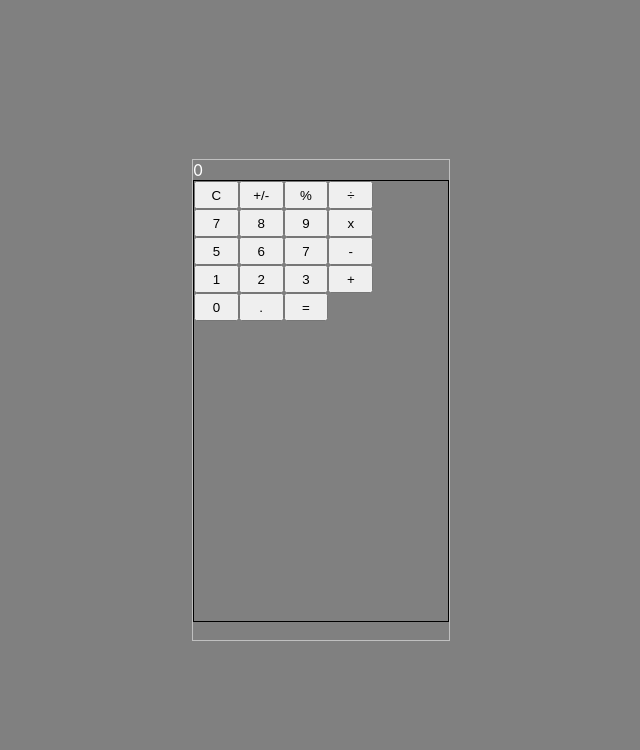
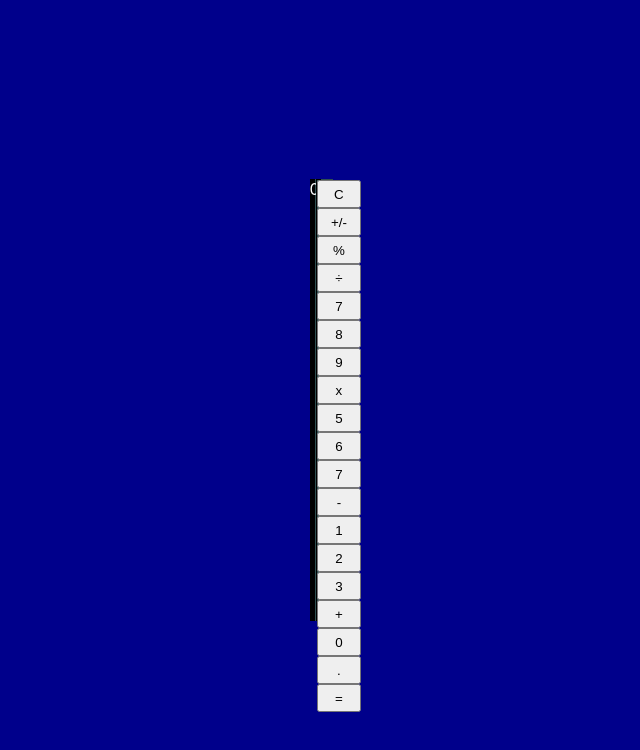
Before and after one commit to LisaCee/react-app-calculator, a React (Create React App) app: page / in a window 1280 px wide. Shown: the top 750 px of the page, without its empty margins (319-959 px from the left). Built offline with nearby package versions, Linux system fonts and the light colour scheme.

Commit message:
So apparently CSS Grid doesn't have the best browser support; hopefully they fix it soon. Oh well, back to good old flexbox

```diff
--- a/src/App.js
+++ b/src/App.js
@@ -17,3 +17,8 @@ export default App;
 // Exploring like this is fun, but I need to get 'er done
 // I think I'm going to put each row of buttons in its own little flexbox div
 // and then see where we can go from there.
+
+// okay so we're gonna try out CSS Grid
+// yarn upgrade caniuse-lite browserslist yeah we gots to do that; check it out at the leastest
+// word
+// *w00t*
--- a/src/css/App.css
+++ b/src/css/App.css
@@ -6,5 +6,5 @@
     align-items: center;
     height: 100vh;
     width: 100vw;
-    background-color: grey;
+    background-color: darkblue;
 }
--- a/src/css/Calculator.css
+++ b/src/css/Calculator.css
@@ -1,6 +1,7 @@
 
 .calculator {
-    border: 1px solid silver;
-    width: 20vw;
-    height: 60vh;
+    display: grid;
+    grid-template-columns: 5px 5px 5px 5px;
+    grid-gap: 1px;
+    background-color: darkslategray;
 }
--- a/src/css/Display.css
+++ b/src/css/Display.css
@@ -1,3 +1,4 @@
 .display {
     color: white;
+    background-color: black;
 }
```
